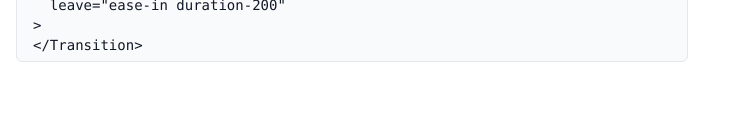
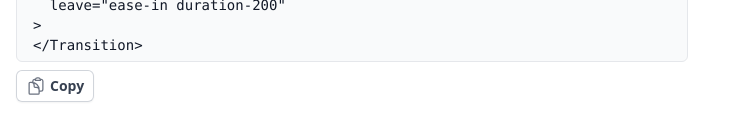
Before and after one commit to CaptainCodeman/svelte-transition, a SvelteKit app: page / in a window 1280 px wide. Shown: the part 596-736 px from the top of the page, without its empty margins (0-735 px from the left). Built offline with nearby package versions, Linux system fonts and the light colour scheme.

Commit message:
copy button to get result

```diff
--- a/src/routes/+page.svelte
+++ b/src/routes/+page.svelte
@@ -26,6 +26,10 @@
   ${groups.leaveTo !== groups.enterFrom ? `leaveTo=${groups.leaveTo}` : ''}
 >
 </Transition>`) : ''
+
+	async function copy() {
+		await navigator.clipboard.writeText(result)
+	}
 </script>
 
 <main class="m-4">
@@ -52,5 +56,13 @@
 			<pre class="rounded-md border px-4 py-1.5 text-gray-900 font-mono text-sm leading-5 bg-gray-50">{result}</pre>
 		</div>
 	</div>
+
+	<button type="button" class="mt-2 flex items-center gap-1 rounded-md bg-white px-2.5 py-1.5 text-sm font-semibold text-gray-700 shadow-sm ring-1 ring-inset ring-gray-300 hover:bg-gray-50" on:click={copy}>
+		<svg fill="none" viewBox="0 0 24 24" stroke-width="1.5" stroke="currentColor" class="text-gray-500 size-5">
+			<path stroke-linecap="round" stroke-linejoin="round" d="M8.25 7.5V6.108c0-1.135.845-2.098 1.976-2.192.373-.03.748-.057 1.123-.08M15.75 18H18a2.25 2.25 0 0 0 2.25-2.25V6.108c0-1.135-.845-2.098-1.976-2.192a48.424 48.424 0 0 0-1.123-.08M15.75 18.75v-1.875a3.375 3.375 0 0 0-3.375-3.375h-1.5a1.125 1.125 0 0 1-1.125-1.125v-1.5A3.375 3.375 0 0 0 6.375 7.5H5.25m11.9-3.664A2.251 2.251 0 0 0 15 2.25h-1.5a2.251 2.251 0 0 0-2.15 1.586m5.8 0c.065.21.1.433.1.664v.75h-6V4.5c0-.231.035-.454.1-.664M6.75 7.5H4.875c-.621 0-1.125.504-1.125 1.125v12c0 .621.504 1.125 1.125 1.125h9.75c.621 0 1.125-.504 1.125-1.125V16.5a9 9 0 0 0-9-9Z" />
+		</svg>
+		Copy
+	</button>
+
 	{/if}
 </main>
```
